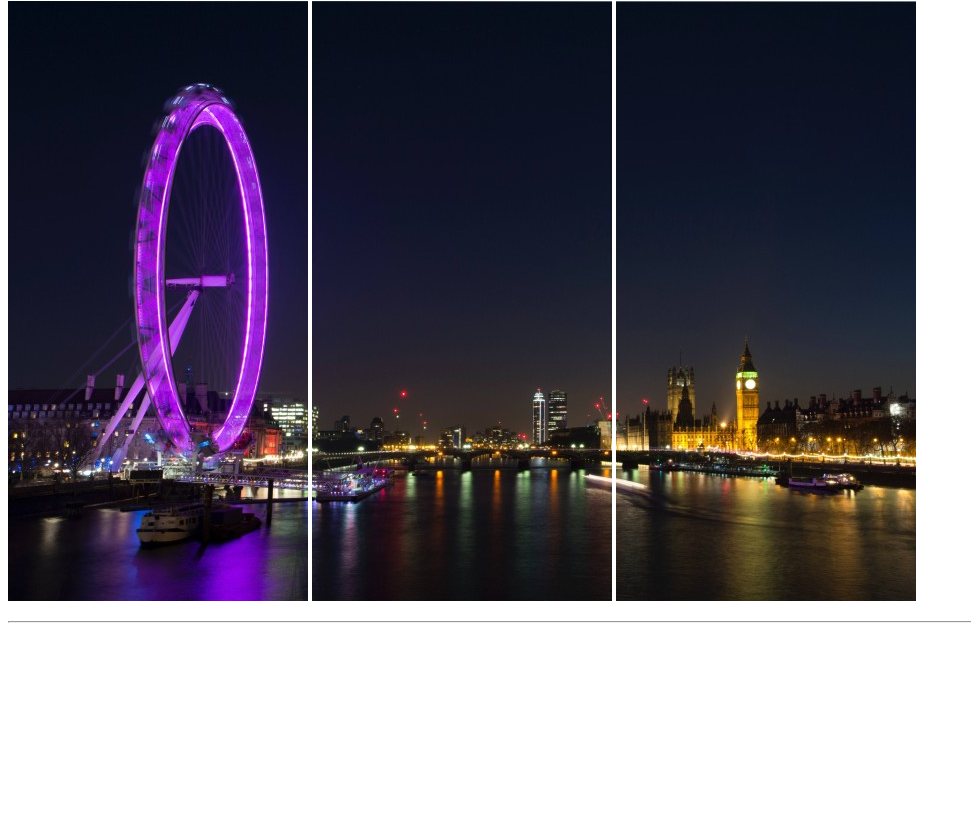
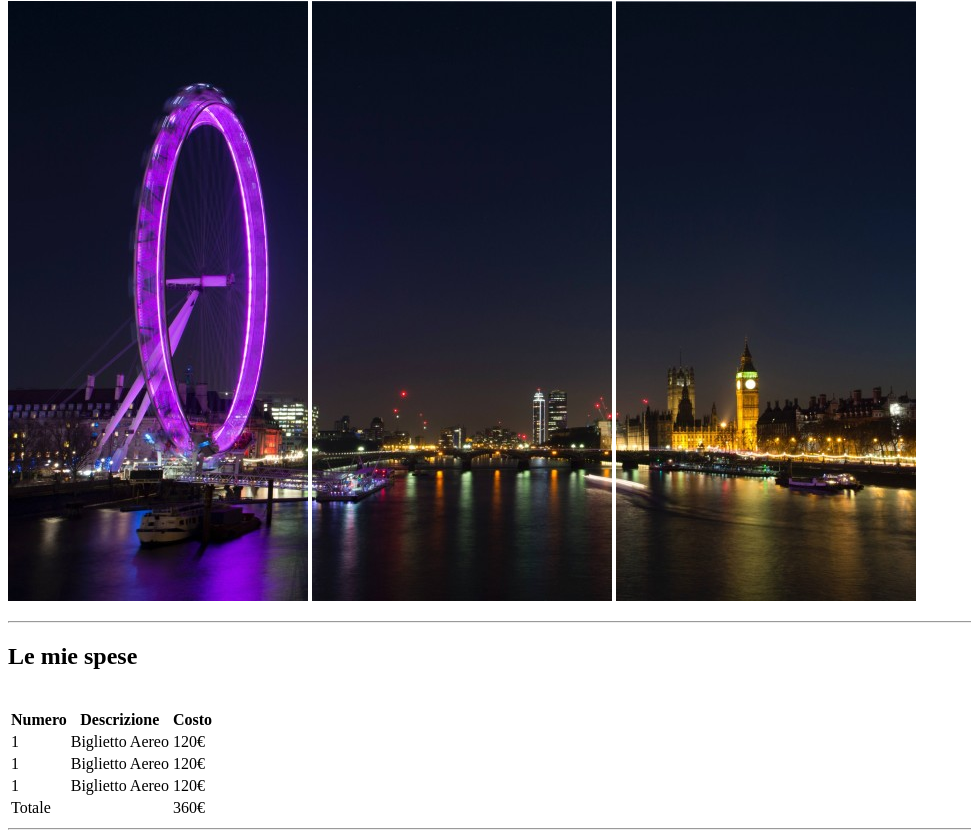
Before and after one commit to monica-harabagiu/html-london-trip, a plain HTML site: page index.html in a window 1280 px wide. Shown: the part 79-917 px from the top of the page, without its empty margins (0-971 px from the left). Before the commit the page ends 800 px from the top, so only its background shows below. Drawn offline with Linux system fonts and the light colour scheme.

Commit message:
Le mie spese

```diff
--- a/index.html
+++ b/index.html
@@ -18,5 +18,52 @@
         <hr>
     </header>
 
+    <!-- Main content -->
+    <main>
+
+        <!-- Le mie spese Section -->
+        <section>
+            <h2>Le mie spese</h2>
+            <br>
+
+            <!-- Table Start -->
+            <table>
+                <thead>
+                    <tr>
+                        <th>Numero</th>
+                        <th>Descrizione</th>
+                        <th>Costo</th>
+                    </tr>
+                </thead>
+                <tbody>
+                    <tr>
+                        <td>1</td>
+                        <td>Biglietto Aereo</td>
+                        <td>120€</td>
+                    </tr>
+                    <tr>
+                        <td>1</td>
+                        <td>Biglietto Aereo</td>
+                        <td>120€</td>
+                    </tr>
+                    <tr>
+                        <td>1</td>
+                        <td>Biglietto Aereo</td>
+                        <td>120€</td>
+                    </tr>
+                </tbody>
+                <tfoot>
+                    <tr>
+                        <td colspan="2">Totale</td>
+                        <td>360€</td>
+                    </tr>
+                </tfoot>
+            </table>
+            <!-- Table End -->
+
+        </section>
+        <hr>
+    </main>
+
 </body>
 </html>
```
